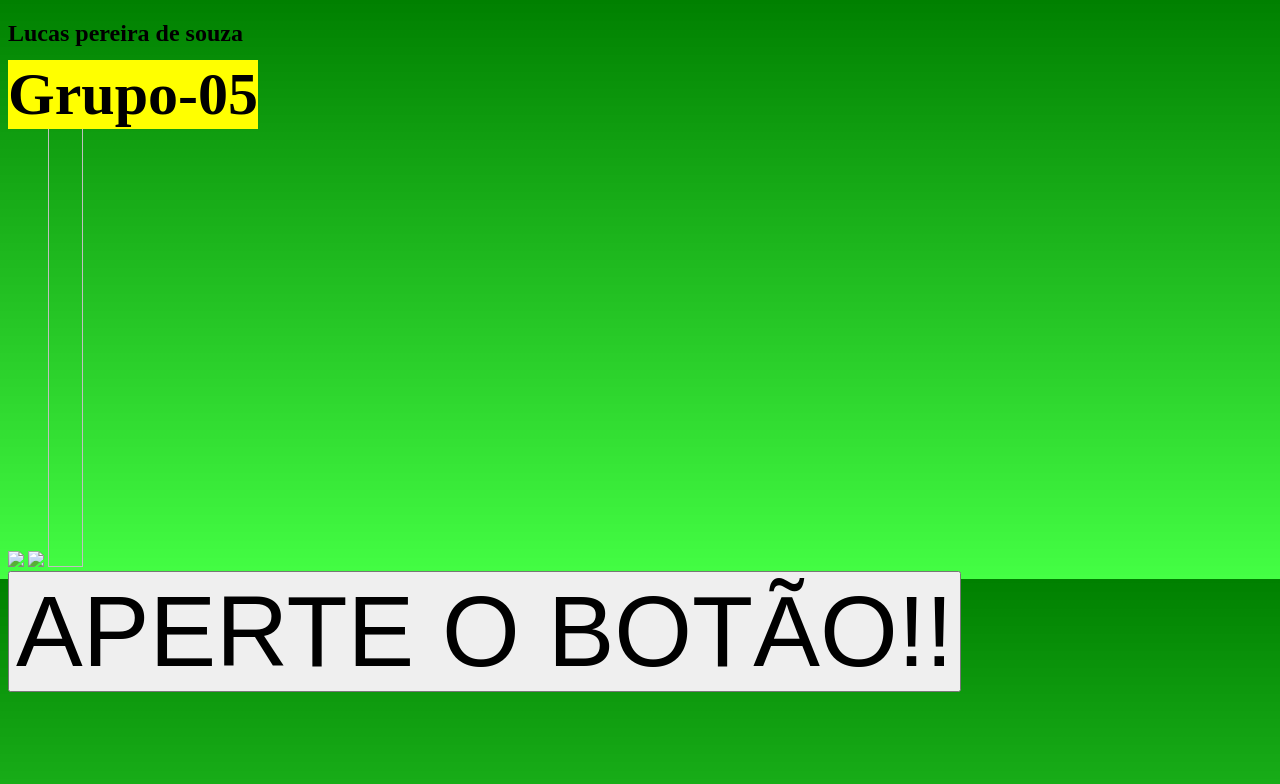
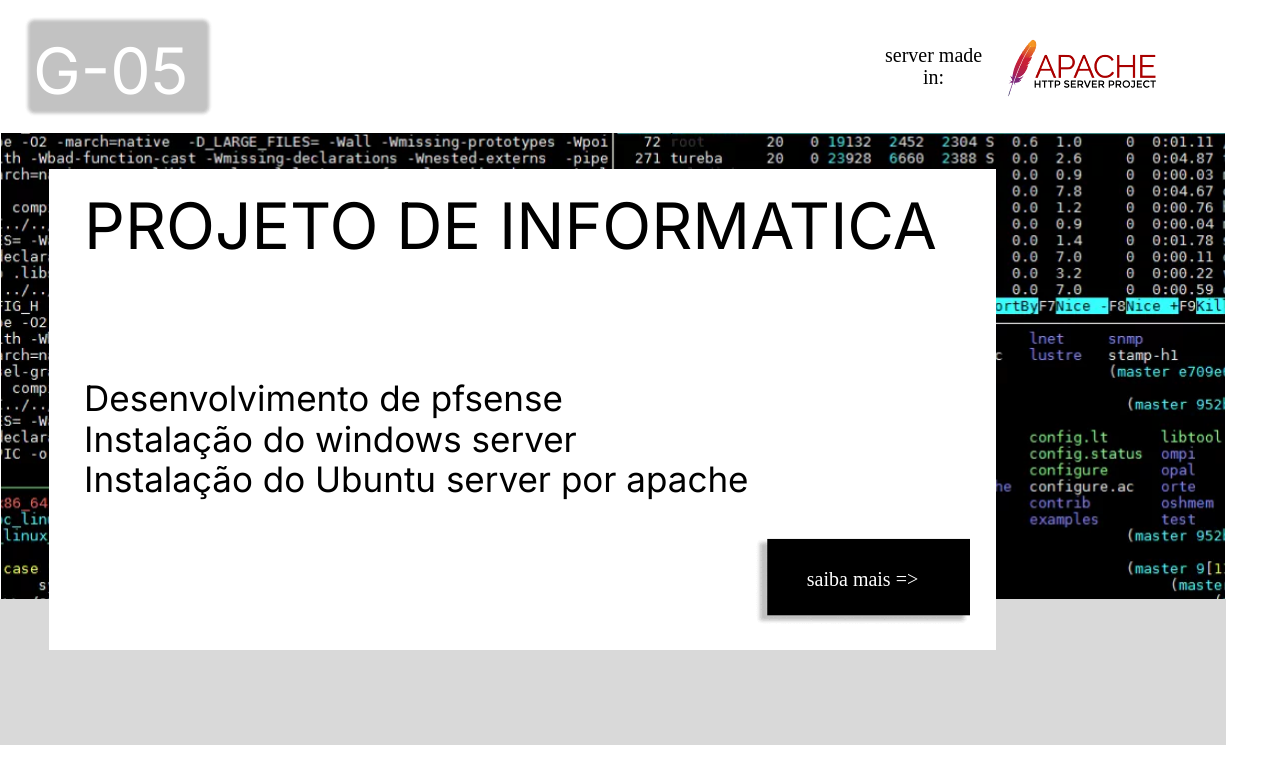
Before and after one commit to lucaspereirasouza/Sitezao, a website built with Parcel: page index.html in a window 1280 px wide. Built offline with nearby package versions, Linux system fonts and the light colour scheme; files whose address does not match are found by name; a web font is replaced by a local one.

Commit message:
feat(add):index

```diff
--- /dev/null
+++ b/bagunca/style.css
@@ -0,0 +1,32 @@
+body{
+    background: linear-gradient(green,rgba(0, 255, 0, 0.733));
+    background-size: contain;
+
+}
+.title{
+/* Rectangle 1 */
+
+position: absolute;
+align-self: center;
+text-align: center;
+font-size:60px;
+background:yellow;
+width: auto;
+height: auto;
+}
+
+.square{
+/* Rectangle 1 */
+align-self: center;
+position: absolute;
+width:fit-content;
+height: fit-content;
+background-image: url("images/faltabem.gif");
+
+}
+
+.faltabem{
+
+    width: 2000px;
+    height: 2000px;
+}
--- /dev/null
+++ b/index.css
@@ -0,0 +1,168 @@
+.index-container {
+  min-height: 100vh;
+}
+.index-frame1 {
+  width: 100%;
+  height: 745px;
+  display: flex;
+  position: relative;
+  align-items: flex-start;
+  flex-shrink: 0;
+  border-color: transparent;
+}
+.index-rectangle3 {
+  top: 0px;
+  left: 0px;
+  width: 1226px;
+  height: 650px;
+  position: absolute;
+  border-color: rgba(255, 255, 255, 1);
+  border-style: solid;
+  border-width: 1px;
+}
+.index-rectangle5 {
+  top: 599px;
+  left: 0px;
+  width: 1226px;
+  height: 146px;
+  position: absolute;
+  border-color: transparent;
+}
+.index-rectangle7 {
+  top: 0px;
+  left: 0px;
+  width: 1236px;
+  height: 133px;
+  position: absolute;
+  border-color: transparent;
+}
+.index-rectangle4 {
+  top: 169px;
+  left: 49px;
+  width: 947px;
+  height: 481px;
+  position: absolute;
+  border-color: rgba(255, 255, 255, 1);
+  border-style: solid;
+  border-width: 2px;
+}
+.index-rectangle6 {
+  top: 16px;
+  left: 24px;
+  width: 189px;
+  height: 101px;
+  position: absolute;
+  border-color: transparent;
+  border-radius: 7px;
+}
+.index-text {
+  top: 32px;
+  left: 33px;
+  color: rgba(255, 255, 255, 1);
+  width: 295px;
+  height: auto;
+  position: absolute;
+  font-size: 64px;
+  align-self: auto;
+  font-style: Regular;
+  text-align: left;
+  font-family: Inter;
+  font-weight: 400;
+  line-height: normal;
+  font-stretch: normal;
+  margin-right: 0;
+  margin-bottom: 0;
+  text-decoration: none;
+}
+.index-text02 {
+  top: 201px;
+  left: 84px;
+  color: rgba(0, 0, 0, 1);
+  width: 878px;
+  height: auto;
+  position: absolute;
+  font-size: 64px;
+  align-self: auto;
+  font-style: Regular;
+  text-align: left;
+  font-family: Inter;
+  font-weight: 400;
+  line-height: 50px;
+  font-stretch: normal;
+  margin-right: 0;
+  margin-bottom: 0;
+  text-decoration: none;
+}
+.index-text04 {
+  top: 378px;
+  left: 84px;
+  color: rgba(0, 0, 0, 1);
+  width: 852px;
+  height: auto;
+  position: absolute;
+  font-size: 35px;
+  align-self: auto;
+  font-style: Regular;
+  text-align: left;
+  font-family: Inter;
+  font-weight: 400;
+  line-height: 40.5px;
+  font-stretch: normal;
+  margin-right: 0;
+  margin-bottom: 0;
+  text-decoration: none;
+}
+.index-image1 {
+  top: 22px;
+  left: 986px;
+  width: 192px;
+  height: 92px;
+  position: absolute;
+  border-color: transparent;
+  border-radius: 41px;
+}
+.index-text11 {
+  top: 45px;
+  left: 885px;
+  color: rgba(0, 0, 0, 1);
+  height: auto;
+  position: absolute;
+  font-size: 20px;
+  align-self: auto;
+  font-style: Regular;
+  text-align: center;
+  font-family: Coda;
+  font-weight: 400;
+  line-height: 21.5px;
+  font-stretch: normal;
+  margin-right: 0;
+  margin-bottom: 0;
+  text-decoration: none;
+}
+.index-rectangle8 {
+  top: 538px;
+  left: 755px;
+  width: 215px;
+  height: 87px;
+  position: absolute;
+  border-color: transparent;
+}
+.index-text16 {
+  top: 547px;
+  left: 767px;
+  color: rgba(255, 255, 255, 1);
+  width: 191px;
+  height: auto;
+  position: absolute;
+  font-size: 20px;
+  align-self: auto;
+  font-style: Regular;
+  text-align: center;
+  font-family: Coda;
+  font-weight: 400;
+  line-height: 21.5px;
+  font-stretch: normal;
+  margin-right: 0;
+  margin-bottom: 0;
+  text-decoration: none;
+}
--- a/index.html
+++ b/index.html
@@ -1,20 +1,112 @@
 <!DOCTYPE html>
-<html lang="en">
-<head>
-    <meta charset="UTF-8">
-    <meta http-equiv="X-UA-Compatible" content="IE=edge">
-    <meta name="viewport" content="width=device-width, initial-scale=1.0">
-    <title>Document</title>
-    <link rel="stylesheet" href="style.css">
-</head>
-<body>
-    <h1 class="title">Grupo-05</h1>
-    <h2>Lucas pereira de souza
-    </h2>
-    <img src="/images/faltabem.gif"></img>
-    <img src="/images/pngf.png"></img>
-    <img src="/images/leandro.webp" id="imagem" height="500px" width="35px"></img><br>
-    <button type="button" id="botaoramos" style="position: absolute; font-size: 100px; margin: 0 auto;">APERTE O BOTÃO!!</button>
-    <script src="index.js"></script>
-</body>
+<html lang="english">
+  <head>
+    <title>exported project</title>
+    <meta name="viewport" content="width=device-width, initial-scale=1.0" />
+    <meta charset="utf-8" />
+    <meta property="twitter:card" content="summary_large_image" />
+
+    <style data-tag="reset-style-sheet">
+      html {  line-height: 1.15;}body {  margin: 0;}* {  box-sizing: border-box;  border-width: 0;  border-style: solid;}p,li,ul,pre,div,h1,h2,h3,h4,h5,h6,figure,blockquote,figcaption {  margin: 0;  padding: 0;}button {  background-color: transparent;}button,input,optgroup,select,textarea {  font-family: inherit;  font-size: 100%;  line-height: 1.15;  margin: 0;}button,select {  text-transform: none;}button,[type="button"],[type="reset"],[type="submit"] {  -webkit-appearance: button;}button::-moz-focus-inner,[type="button"]::-moz-focus-inner,[type="reset"]::-moz-focus-inner,[type="submit"]::-moz-focus-inner {  border-style: none;  padding: 0;}button:-moz-focus,[type="button"]:-moz-focus,[type="reset"]:-moz-focus,[type="submit"]:-moz-focus {  outline: 1px dotted ButtonText;}a {  color: inherit;  text-decoration: inherit;}input {  padding: 2px 4px;}img {  display: block;}html { scroll-behavior: smooth  }
+    </style>
+    <style data-tag="default-style-sheet">
+      html {
+        font-family: Inter;
+        font-size: 16px;
+      }
+
+      body {
+        font-weight: 400;
+        font-style:normal;
+        text-decoration: none;
+        text-transform: none;
+        letter-spacing: normal;
+        line-height: 1.15;
+        color: var(--dl-color-gray-black);
+        background-color: var(--dl-color-gray-white);
+
+      }
+    </style>
+    <link
+      rel="stylesheet"
+      href="https://fonts.googleapis.com/css2?family=Inter:wght@100;200;300;400;500;600;700;800;900&amp;display=swap"
+      data-tag="font"
+    />
+    <link
+      rel="stylesheet"
+      href="https://fonts.googleapis.com/css2?family=Coda:wght@400;800&amp;display=swap"
+      data-tag="font"
+    />
+    <link rel="stylesheet" href="./style.css" />
+  </head>
+  <body>
+    <div>
+      <link href="./index.css" rel="stylesheet" />
+
+      <div class="index-container">
+        <div class="index-frame1">
+          <img
+            alt="Rectangle315"
+            src="public/playground_assets/rectangle315-q4pf-700h.png"
+            class="index-rectangle3"
+          />
+          <img
+            alt="Rectangle5321"
+            src="public/playground_assets/rectangle5321-5t38-200h.png"
+            class="index-rectangle5"
+          />
+          <img
+            alt="Rectangle7323"
+            src="public/playground_assets/rectangle7323-7vfd-200h.png"
+            class="index-rectangle7"
+          />
+          <img
+            alt="Rectangle4117"
+            src="public/playground_assets/rectangle4117-dy2b-1000w.png"
+            class="index-rectangle4"
+          />
+          <img
+            alt="Rectangle6322"
+            src="public/playground_assets/rectangle6322-ul8r-200h.png"
+            class="index-rectangle6"
+          />
+          <span class="index-text"><span>G-05</span></span>
+          <span class="index-text02"><span>PROJETO DE INFORMATICA</span></span>
+          <span class="index-text04">
+            <span>
+              <span>Desenvolvimento de pfsense</span>
+              <br />
+              <span>Instalação do windows server</span>
+              <br />
+              <span>Instalação do Ubuntu server por apache</span>
+            </span>
+          </span>
+          <img
+            alt="image1327"
+            src="public/playground_assets/image1327-yve-200h.png"
+            class="index-image1"
+          />
+          <span class="index-text11">
+            <span>
+              <span>server made</span>
+              <br />
+              <span>in:</span>
+            </span>
+          </span>
+          <img
+            alt="Rectangle8331"
+            src="public/playground_assets/rectangle8331-5r8-200h.png"
+            class="index-rectangle8"
+          />
+          <span class="index-text16">
+            <span>
+              <span></span>
+              <br />
+              <a href="./bagunca/index.html">saiba mais =&gt;</a>
+            </span>
+          </span>
+        </div>
+      </div>
+    </div>
+  </body>
 </html>
--- a/style.css
+++ b/style.css
@@ -1,26 +1,94 @@
-body{
-        background: linear-gradient(green,rgba(0, 255, 0, 0.733));
-        background-size: contain;
-
+:root {
+  --dl-color-gray-500: #595959;
+  --dl-color-gray-700: #999999;
+  --dl-color-gray-900: #D9D9D9;
+  --dl-size-size-large: 144px;
+  --dl-size-size-small: 48px;
+  --dl-color-danger-300: #A22020;
+  --dl-color-danger-500: #BF2626;
+  --dl-color-danger-700: #E14747;
+  --dl-color-gray-black: #000000;
+  --dl-color-gray-white: #FFFFFF;
+  --dl-size-size-medium: 96px;
+  --dl-size-size-xlarge: 192px;
+  --dl-size-size-xsmall: 16px;
+  --dl-space-space-unit: 16px;
+  --dl-color-primary-100: #003EB3;
+  --dl-color-primary-300: #0074F0;
+  --dl-color-primary-500: #14A9FF;
+  --dl-color-primary-700: #85DCFF;
+  --dl-color-success-300: #199033;
+  --dl-color-success-500: #32A94C;
+  --dl-color-success-700: #4CC366;
+  --dl-size-size-xxlarge: 288px;
+  --dl-size-size-maxwidth: 1400px;
+  --dl-radius-radius-round: 50%;
+  --dl-space-space-halfunit: 8px;
+  --dl-space-space-sixunits: 96px;
+  --dl-space-space-twounits: 32px;
+  --dl-radius-radius-radius2: 2px;
+  --dl-radius-radius-radius4: 4px;
+  --dl-radius-radius-radius8: 8px;
+  --dl-space-space-fiveunits: 80px;
+  --dl-space-space-fourunits: 64px;
+  --dl-space-space-threeunits: 48px;
+  --dl-space-space-oneandhalfunits: 24px;
 }
-.title{
-    /* Rectangle 1 */
-
-position: absolute;
-align-self: center;
-text-align: center;
-font-size:60px;
-background:yellow;
-width: auto;
-height: auto;
+.button {
+  color: var(--dl-color-gray-black);
+  display: inline-block;
+  padding: 0.5rem 1rem;
+  border-color: var(--dl-color-gray-black);
+  border-width: 1px;
+  border-radius: 4px;
+  background-color: var(--dl-color-gray-white);
 }
-
-.square{
-    /* Rectangle 1 */
-align-self: center;
-position: absolute;
-width:fit-content;
-height: fit-content;
-background-image: url("images/faltabem.gif");
-
+.input {
+  color: var(--dl-color-gray-black);
+  cursor: auto;
+  padding: 0.5rem 1rem;
+  border-color: var(--dl-color-gray-black);
+  border-width: 1px;
+  border-radius: 4px;
+  background-color: var(--dl-color-gray-white);
 }
+.textarea {
+  color: var(--dl-color-gray-black);
+  cursor: auto;
+  padding: 0.5rem;
+  border-color: var(--dl-color-gray-black);
+  border-width: 1px;
+  border-radius: 4px;
+  background-color: var(--dl-color-gray-white);
+}
+.list {
+  width: 100%;
+  margin: 1em 0px 1em 0px;
+  display: block;
+  padding: 0px 0px 0px 1.5rem;
+  list-style-type: none;
+  list-style-position: outside;
+}
+.list-item {
+  display: list-item;
+}
+.teleport-show {
+  display: flex !important;
+  transform: none !important;
+}
+.Heading {
+  font-size: 32px;
+  font-family: Inter;
+  font-weight: 700;
+  line-height: 1.15;
+  text-transform: none;
+  text-decoration: none;
+}
+.Content {
+  font-size: 16px;
+  font-family: Inter;
+  font-weight: 400;
+  line-height: 1.15;
+  text-transform: none;
+  text-decoration: none;
+}
```
Also changed, not shown: bagunca/index.html (added, +20 -0 lines), package.json (added, +10 -0 lines), README.md (deleted), bagunca/image/leandroramos.jfif (added), bagunca/image/pngf.png (added), bagunca/index.js (renamed from index.js), public/playground_assets/image1327-yve-200h.png (added), public/playground_assets/rectangle315-q4pf-700h.png (added), public/playground_assets/rectangle4117-dy2b-1000w.png (added), public/playground_assets/rectangle5321-5t38-200h.png (added), public/playground_assets/rectangle6322-ul8r-200h.png (added), public/playground_assets/rectangle7323-7vfd-200h.png (added), public/playground_assets/rectangle8331-5r8-200h.png (added), 2 other files.
